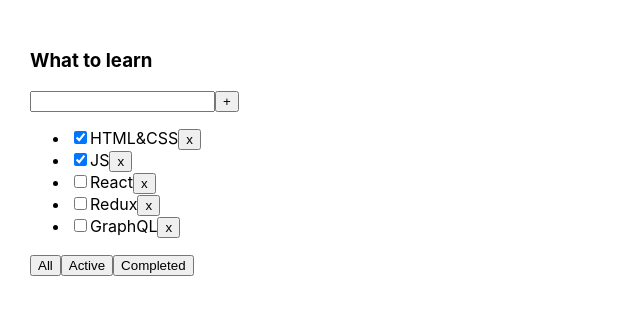
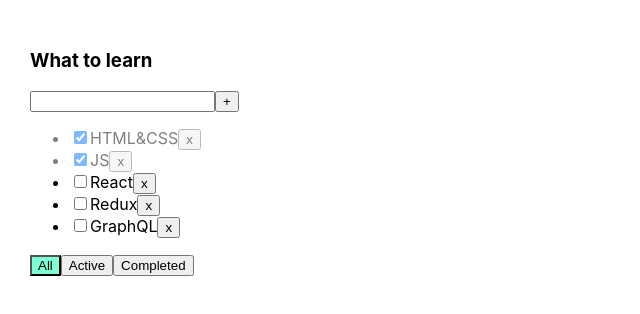
Before and after one commit to kotsur-vlad/todolist_functions, a React (Create React App) app: page / in a window 1280 px wide. Shown: the top 314 px of the page, without its empty margins (0-640 px from the left). Built offline with nearby package versions, Linux system fonts and the light colour scheme.

Commit message:
Some refactoring, added small features

```diff
--- a/src/App.css
+++ b/src/App.css
@@ -6,3 +6,19 @@
 .App > div {
   margin-right: 50px;
 }
+
+.error {
+  border: red 1px solid;
+}
+
+.error-message {
+  color: red;
+}
+
+.active-filter {
+  background-color: aquamarine;
+}
+
+.is-done {
+  opacity: 0.5;
+}
--- a/src/App.tsx
+++ b/src/App.tsx
@@ -22,7 +22,6 @@
 		{id: v1(), title: "Redux", isDone: false},
 		{id: v1(), title: "GraphQL", isDone: false},
 	]
-
 	const [tasks, setTasks] = useState<Array<TaskType>>(initTasks)
 
 	//Add task
@@ -30,39 +29,48 @@
 		const task = {
 			id: v1(),
 			title: taskTitle,
-			isDone: false
+			isDone: false,
 		}
 		const newTasks = [task, ...tasks]
-		setTasks(newTasks);
+		setTasks(newTasks)
 	}
 
 	//Remove task
 	const removeTask = (taskId: string) => {
 		const newTasks = tasks.filter(t => t.id !== taskId)
-		setTasks(newTasks);
+		setTasks(newTasks)
 	}
 
 	//Changing task's filter
 	const [filter, setFilter] = useState<FilterValuesType>("all")
-
 	let filteredTasks = tasks
 	if (filter === "active") {
 		filteredTasks = tasks.filter(t => !t.isDone)
 	} else if (filter === "completed") {
 		filteredTasks = tasks.filter(t => t.isDone)
 	}
-
 	const changeFilter = (filterValue: FilterValuesType) => {
 		setFilter(filterValue)
 	}
 
+	//Changing task's status
+	const changeStatus = (taskId: string, status: boolean) => {
+		const task = tasks.find(t => t.id === taskId)
+		if (task) {
+			task.isDone = status
+			setTasks([...tasks])
+		}
+	}
+
 	return (
 		<div className="App">
-            <TodoList title="What to learn"
+			<TodoList title="What to learn"
 					  tasks={filteredTasks}
+					  filter={filter}
 					  removeTask={removeTask}
 					  changeFilter={changeFilter}
-					  addTask={addTask}/>
+					  addTask={addTask}
+					  changeTaskStatus={changeStatus}/>
 		</div>
 	)
 }
--- a/src/TodoList.tsx
+++ b/src/TodoList.tsx
@@ -5,30 +5,37 @@
 type PropsType = {
 	title: string
 	tasks: Array<TaskType>
+	filter: string
 	removeTask: (taskId: string) => void
 	changeFilter: (filterValue: FilterValuesType) => void
 	addTask: (taskTitle: string) => void
+	changeTaskStatus: (taskId: string, status: boolean) => void
 }
 
 export function TodoList (props: PropsType) {
 
+	//Get new task's title
+	const [error, setError] = useState<string | null>(null)
 	const [newTaskTitle, setNewTaskTitle] = useState("")
-
 	const addTask = () => {
-		props.addTask(newTaskTitle)
-		setNewTaskTitle("")
+		if (newTaskTitle.trim() !== "") {
+			props.addTask(newTaskTitle)
+			setNewTaskTitle("")
+		} else {
+			setError("Title is required")
+		}
 	}
-
 	const onNewTaskTitleChangeHandler = (e: ChangeEvent<HTMLInputElement>) => {
 		setNewTaskTitle(e.currentTarget.value)
 	}
-
 	const onKeyPressHandler = (e: KeyboardEvent<HTMLInputElement>) => {
+		setError(null)
 		if (e.charCode === 13) {
 			addTask()
 		}
 	}
 
+	//Get new filter's value
 	const onAllClickHandler = () => props.changeFilter("all")
 	const onActiveClickHandler = () => props.changeFilter("active")
 	const onCompletedClickHandler = () => props.changeFilter("completed")
@@ -37,19 +44,27 @@
 		<div>
 			<h3>{props.title}</h3>
 			<div>
-				<input value={newTaskTitle}
+				<input className={error ? "error" : ""}
+					   value={newTaskTitle}
 					   onChange={onNewTaskTitleChangeHandler}
 					   onKeyPress={onKeyPressHandler}/>
 				<button onClick={addTask}>+</button>
+				{error && <div className="error-message">{error}</div>}
 			</div>
 			<ul>
 				{
 					props.tasks.map(t => {
 						const onRemoveHandler = () => props.removeTask(t.id)
+						const onChangeStatusHandler = (e: ChangeEvent<HTMLInputElement>) => {
+							const newStatus = e.currentTarget.checked
+							props.changeTaskStatus(t.id, newStatus)
+						}
 
-						return <li key={t.id}>
+						return <li key={t.id}
+								   className={t.isDone ? "is-done" : ""}>
 							<input type="checkbox"
-								   checked={t.isDone}/>
+								   checked={t.isDone}
+								   onChange={onChangeStatusHandler}/>
 							<span>{t.title}</span>
 							<button onClick={onRemoveHandler}>x</button>
 						</li>
@@ -57,9 +72,15 @@
 				}
 			</ul>
 			<div>
-				<button onClick={onAllClickHandler}>All</button>
-				<button onClick={onActiveClickHandler}>Active</button>
-				<button onClick={onCompletedClickHandler}>Completed</button>
+				<button className={props.filter === "all" ? "active-filter" : ""}
+						onClick={onAllClickHandler}>All
+				</button>
+				<button className={props.filter === "active" ? "active-filter" : ""}
+						onClick={onActiveClickHandler}>Active
+				</button>
+				<button className={props.filter === "completed" ? "active-filter" : ""}
+						onClick={onCompletedClickHandler}>Completed
+				</button>
 			</div>
 		</div>
 	)
```
Also changed, not shown: src/index.tsx (+7 -7 lines).
